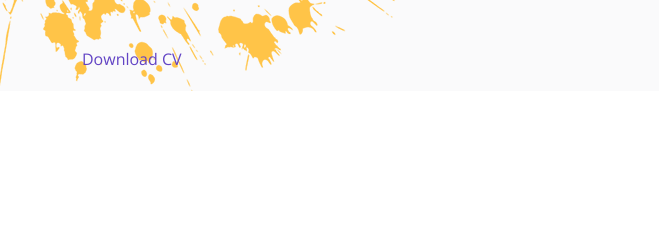
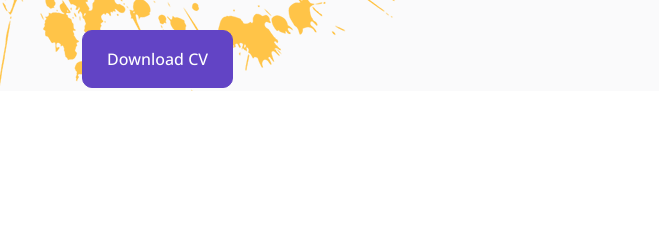
Before and after one commit to Bhavin-umatiya/Bhavin-umatiya, a plain HTML site: page index.html in a window 1280 px wide. Shown: the part 209-449 px from the top of the page, 0-659 px from the left. Drawn offline with nearby package versions, Linux system fonts and the light colour scheme.

Commit message:
Update index.html

```diff
--- a/index.html
+++ b/index.html
@@ -81,7 +81,7 @@
                     <h2 class="typed-text-output d-inline"></h2>
                     <div class="typed-text d-none">Student, Embedded systems, VLSI Design</div>
                     <div class="d-flex align-items-center pt-5">
-                        <a href="https://drive.google.com/file/d/1wFaqzLtn-gJY47sc46xaa6b35PlDdq_w/view?usp=sharing">Download CV</a>
+                        <a href="https://drive.google.com/file/d/1wFaqzLtn-gJY47sc46xaa6b35PlDdq_w/view?usp=sharing" class="btn btn-primary py-3 px-4 me-5">Download CV</a>
 <!--                        <button type="button" class="btn-play" data-bs-toggle="modal"-->
 <!--                            data-src="https://www.youtube.com/embed/DWRcNpR6Kdc" data-bs-target="#videoModal">-->
 <!--                            <span></span>-->
```
